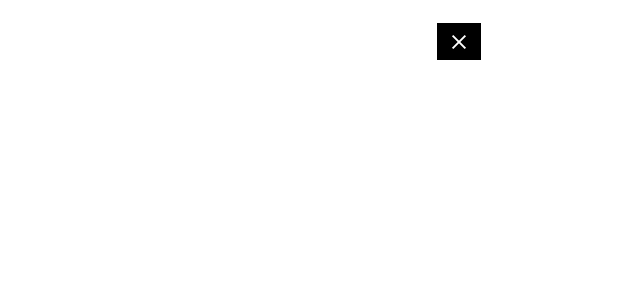
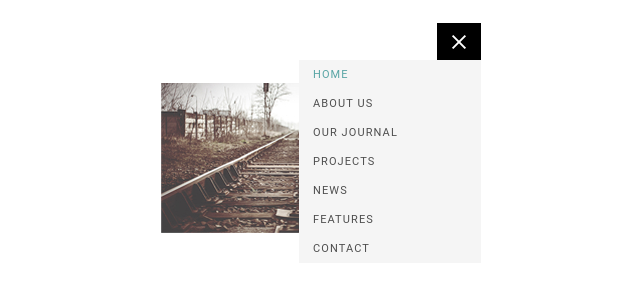
Before and after one commit to Felangelena/Gulp-scss, a website: page src/index.html in a window 1280 px wide. Both pictures are taken after a click on the element 778 px from the left and 41 px from the top of the page. Shown: the whole page, without its empty margins (319-959 px from the left). Drawn offline with nearby package versions, Linux system fonts and the light colour scheme; files that its build step writes are made by us from their sources.

Commit message:
feat: add section hero

```diff
--- a/src/index.html
+++ b/src/index.html
@@ -5,6 +5,7 @@
     <meta http-equiv="X-UA-Compatible" content="IE=edge">
     <meta name="viewport" content="width=device-width, initial-scale=1.0">
     <title>HW2-gulp-scss</title>
+    <link rel="preconnect" href="https://fonts.gstatic.com" crossorigin>
     <link rel="stylesheet" href="style.min.css">
 </head>
 <body>
@@ -27,6 +28,7 @@
         </nav>
     </header>
     <main>
+        <section class="hero container"></section>
 
     </main>
     <footer>
--- a/src/js/script.js
+++ b/src/js/script.js
@@ -1,11 +1,13 @@
 const hamburger = document.querySelector('.hamburger');
+const nav = document.querySelector('.nav');
+
 
 hamburger.addEventListener('click', () => {
     hamburger.classList.toggle('hamburger--active');
+    nav.classList.toggle('nav--active');
 });
 
-/* menuItem.forEach(item => {
-    item.addEventListener('click', () => {
-        menu.classList.toggle('active');
-    })
-}); */
+nav.addEventListener('click', () => {
+    hamburger.classList.toggle('hamburger--active');
+    nav.classList.toggle('nav--active');
+})
--- a/src/scss/chunks/_header.scss
+++ b/src/scss/chunks/_header.scss
@@ -1,13 +1,16 @@
 .container {
-    max-width: 320px;
+    max-width: $container;
     margin: 0 auto;
 }
 
+* {
+    font-family: 'Roboto', sans-serif;
+}
+
 .header {
+    position: relative;
     min-height: 83px;
-    display: flex;
-    align-items: center;
-    justify-content: flex-end;
+    padding: 23px 0;
 }
 
 .hamburger {
@@ -43,10 +46,37 @@
     }
 }
 
+.nav {
+    position: absolute;
+    right: 0;
+    display: none;
+    margin-left: auto;
+    min-width: 182px;
+    background: $hamburgerMenuColor;
+    &--active {
+        display: block;
+    }
+}
 
+.nav__item {
+    display: block;
+    padding-top: 8px;
+    padding-bottom: 8px;
+    padding-left: 14px;
+    font-size: 11px;
+    letter-spacing: 1.1px;
+    text-transform: uppercase;
+    color: $textColor;
+    &:active {
+        background: $hamburgerMenuActiveColor;
+    }
+    &--active {
+    color: $textActiveColor;
+    }
+}
 
-
-
-.nav {
-    display: none;
+.hero {
+    width: 100%;
+    height: 150px;
+    background: url('img/hero.jpg') no-repeat 50%/cover;
 }
--- a/src/scss/variables/_variables.scss
+++ b/src/scss/variables/_variables.scss
@@ -1 +1,5 @@
 $container: 320px;
+$hamburgerMenuColor: #F5F5F5;
+$hamburgerMenuActiveColor:#E5E5E5;
+$textColor: #4E4E4E;
+$textActiveColor:#57A4A4;
```
Also changed, not shown: dist/img/hero.jpg (added), dist/index.html, dist/script.min.js, dist/style.min.css, src/img/hero.jpg (added).
